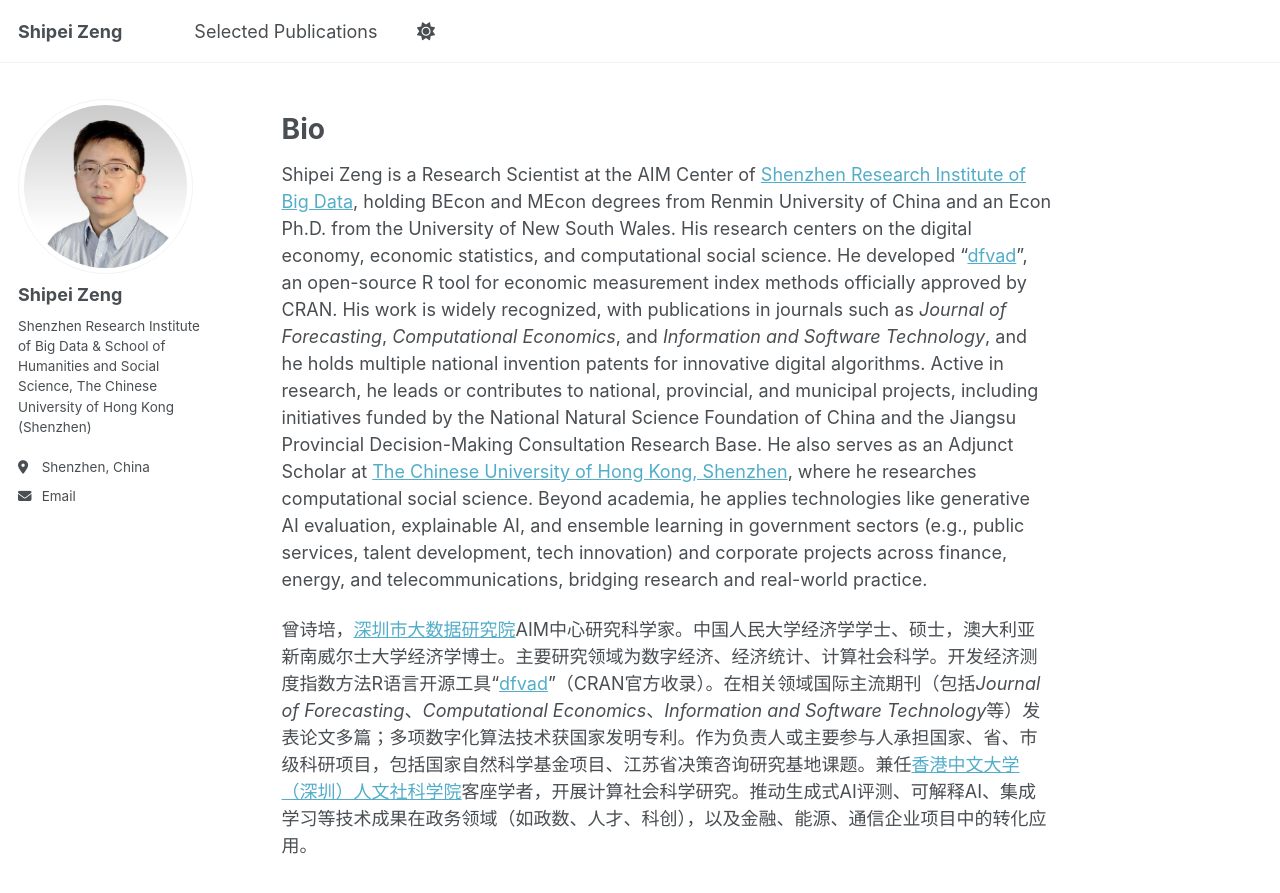
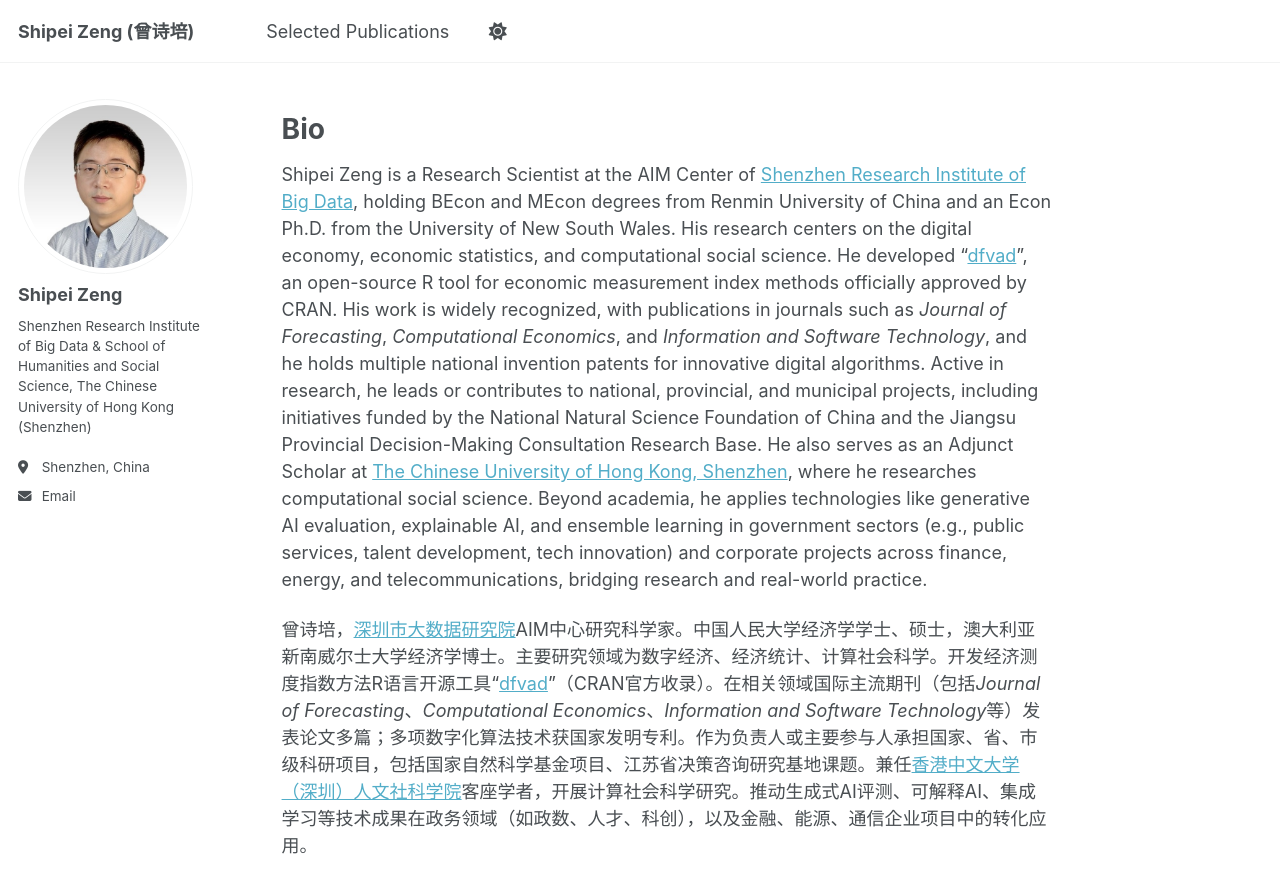
Before and after one commit to shipei-zeng/shipei-zeng.github.io, a Jekyll site: the page built from _pages/about.md, in a window 1280 px wide and 900 px high. Shown: the top 893 px of the window. Built offline with Jekyll 4.4.1, drawn with Linux system fonts in a browser that asks for light colours; a script that is not in the unit is left out.

Commit message:
Update _config.yml

```diff
--- a/_config.yml
+++ b/_config.yml
@@ -9,7 +9,7 @@
 # Basic Site Settings
 locale                   : "en-US"
 site_theme               : "default" # Currently available options are "default", "air"
-title                    : "Shipei Zeng"
+title                    : "Shipei Zeng (曾诗培)"
 title_separator          : "-"
 name                     : &name "Shipei Zeng"
 description              : &description "SRIBD, CUHK-SZ"
```
